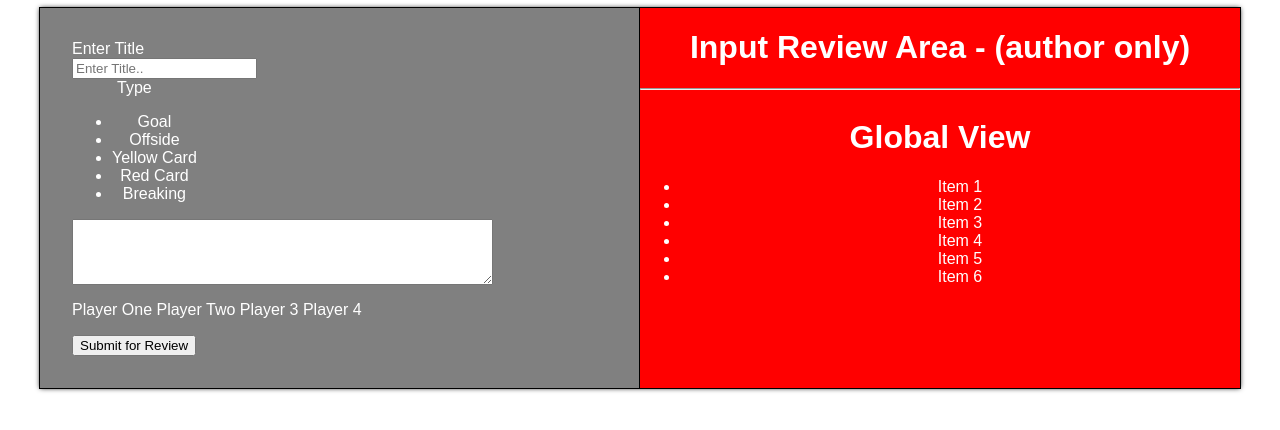
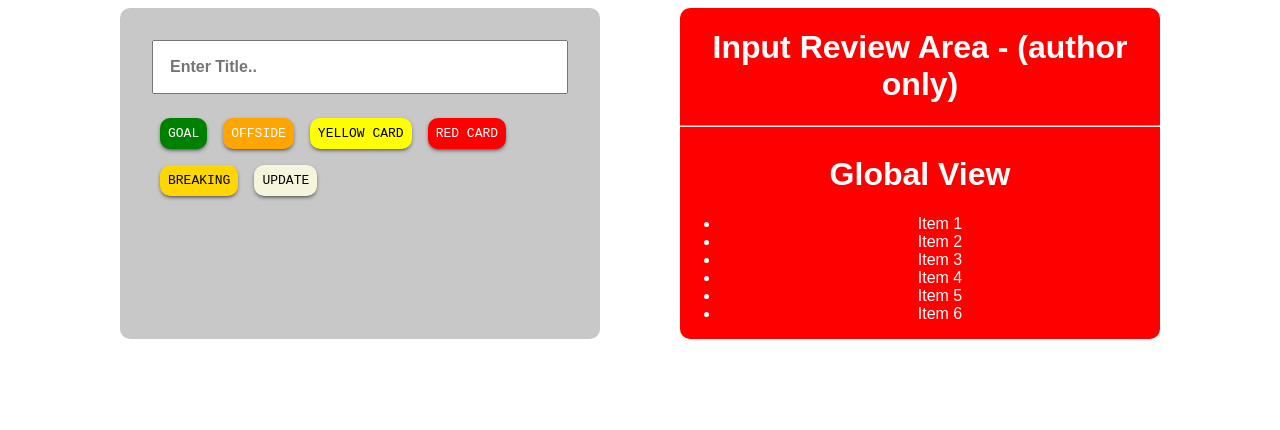
Before and after one commit to xScottishKrissx/live-text-redux, a React (Create React App) app: page / in a window 1280 px wide. Shown: the top 430 px of the page. Built offline with nearby package versions, Linux system fonts and the light colour scheme.

Commit message:
0.2 - UI Work - Working on form

```diff
--- a/src/App.css
+++ b/src/App.css
@@ -36,14 +36,20 @@
     transform: rotate(360deg);
   }
 }
+:root{
+  --backgroundColour:#8080806e;
+  --borderRadius:10px;
 
+  --columnSpacing: 0 0 40%
+}
 .main-wrapper{
+  /* border-radius: var(--borderRadius); */
   display: flex;
     justify-content: space-evenly;
     flex-direction: column;
     /* align-content: space-evenly; */
-  background-color: grey;
-  box-shadow: 0px 0px 5px 0px black;
+  /* background-color: var(--backgroundColour); */
+  /* box-shadow: 0px 0px 5px 0px black; */
   color: #fff;;
   font-family: sans-serif;
   margin: 0 auto;
@@ -59,8 +65,9 @@
 /*  */
 .right-column{
   background-color: red;
+  border-radius: var(--borderRadius);
   display: flex;
-  flex: 0 0 50%;
+  flex: var(--columnSpacing);
   flex-direction: column;
-  outline: 1px solid black;
+  /* outline: 1px solid black; */
 }
--- a/src/components/author-input.css
+++ b/src/components/author-input.css
@@ -1,9 +1,11 @@
 .author-input-wrapper{
-    outline: 1px solid black;
-    /* background-color: blue; */
+    /* outline: 1px solid black; */
+    /* background-color: grey; */
+    background-color: var(--backgroundColour);
     display: flex;
-    flex: 0 0 50%;
+    flex: var(--columnSpacing);
     flex-direction: column;
+    border-radius: var(--borderRadius);
 
 }
 .author-input-form{
@@ -13,3 +15,70 @@
     flex-direction: column;
     align-items: flex-start;
 }
+
+/* Title ---------------------- */
+.author-input-form-title{
+     /* outline: 1px solid black; */
+     display: flex;
+        align-items: center;
+     width: 100%;
+}
+.author-input-form-title label{
+    white-space: nowrap;
+    margin-right: 1rem;
+}
+.author-input-form-title input{
+    font-size: 1rem;
+    font-weight: bold;
+    padding: 1rem;
+    width: 100%;
+}
+.author-input-form-title input:focus-visible{
+    outline: none;
+}
+
+/* Type Select ------------------------- */
+.author-input-form-type-select{
+    margin-top: 1rem;
+    /* background-color: #ff000085; */
+}
+.author-input-form-type-select-items{
+    display: flex;
+        flex-wrap: wrap;
+}
+.author-input-form-type-select-items div{
+    background-color: #ababab;
+    border-radius: var(--borderRadius);
+    box-shadow: 0px 2px 5px -2px black;
+    cursor: pointer;
+    font-family:monospace;
+    margin: .5rem;
+    padding: .5rem;
+    text-transform: uppercase;
+    white-space: nowrap;
+}
+
+.author-input-form-type-select-items div:active{
+    box-shadow: 0px 0px 0px 0px black;
+}
+#Goal{
+    background-color: green;
+}
+#Offside{
+    background-color: orange;
+}
+#YellowCard{
+    background-color: yellow;
+    color: black;
+}
+#RedCard{
+    background-color: red;
+}
+#Breaking{
+    background-color: gold;
+    color: black;
+}
+#Update{
+    background-color: beige;
+    color: black;
+}
--- a/src/components/author-input.js
+++ b/src/components/author-input.js
@@ -2,6 +2,8 @@ import React,{useState} from 'react'
 import { useDispatch } from 'react-redux'
 import { addItem } from '../features/item'
 import './author-input.css'
+
+const typeRange = ["Goal","Offside", "Yellow Card", "Red Card", "Breaking","Update"]
 export default function AuthorInput() {
   const dispatch = useDispatch()
 
@@ -10,33 +12,36 @@ export default function AuthorInput() {
   const [postBody, setPostBody] = useState("")
   const [postForReview, setPostForReview] = useState({postTitle:"", postType:"", postBody:""})
   // console.log(postForReview)
+  console.log(postType)
 
   return (
     <div className='author-input-wrapper'>
       <div className='author-input-form'>
-        {/* Set the Title */}
-        <label htmlFor="title">Enter Title</label>
-        {/* Set the style for the card */}
-        <input type="text" placeholder='Enter Title..' name='title' onChange={(e)=>setPostTitle(e.target.value)}/>
-        <div>
-          Type
-          <ul>
-            <li>Goal</li>
-            <li>Offside</li>
-            <li>Yellow Card</li>
-            <li>Red Card</li>
-            <li>Breaking</li>
-          </ul>
+
+        <div className='author-input-form-title'>
+          {/* <label htmlFor="title">Enter Title</label> */}
+          <input type="text" placeholder='Enter Title..' name='title' onChange={(e)=>setPostTitle(e.target.value)}/>
         </div>
 
+      <div className="author-input-form-type-select">
+        <div className='author-input-form-type-select-items'>
+          {typeRange.map((item) => {
+            const removeSpacesFromName = item.replace(/\s+/g, '')
+            return(
+              <div onClick={()=>setPostType(removeSpacesFromName)} id={removeSpacesFromName}>{item}</div>
+            )
+          })}
+        </div>
+      </div>
+
         {/* Write the main body of the card */}
-        <textarea id="w3review" name="w3review" rows="4" cols="50" />
+        {/* <textarea id="w3review" name="w3review" rows="4" cols="50" /> */}
 
         {/* Instead of typing out a whole name, click on one of the pre-loaded names to insert it into the text area */}
-        <p>Player One Player Two Player 3 Player 4</p>
+        {/* <p>Player One Player Two Player 3 Player 4 etc</p> */}
 
         {/* Pass the card for review to the review area */}
-        <button onClick={()=>{dispatch(addItem({postTitle, postType, postBody}))}}>Submit for Review</button>
+        {/* <button onClick={()=>{dispatch(addItem({postTitle, postType, postBody}))}}>Submit for Review</button> */}
       </div>
     </div>
   )
--- a/src/components/global-view.css
+++ b/src/components/global-view.css
@@ -1,3 +1,6 @@
+.item-review-area-wrapper{
+}
+
 .global-view-wrapper{
 
 }
--- a/src/components/item-review.js
+++ b/src/components/item-review.js
@@ -4,7 +4,7 @@ export default function ItemReview() {
     const itemList = useSelector((state) => state.items.value)
     console.log(itemList)
   return (
-    <div>
+    <div className='item-review-area-wrapper'>
         <h1>Input Review Area - (author only)</h1>
         {itemList.postTitle}
         <hr />
```
